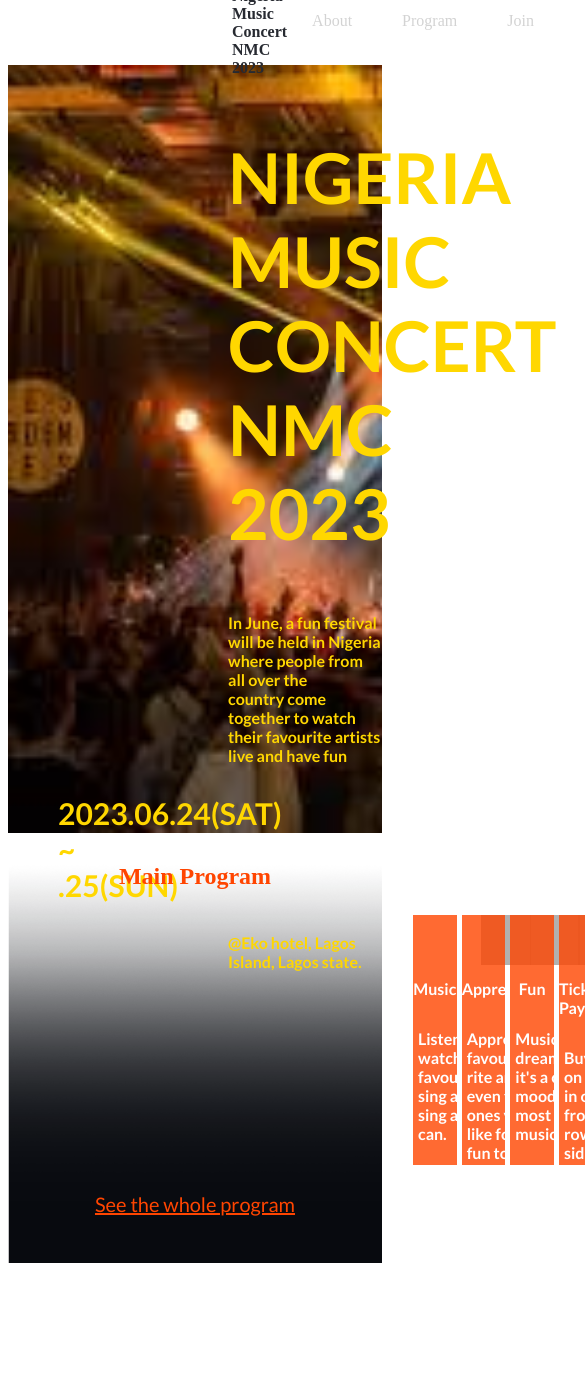
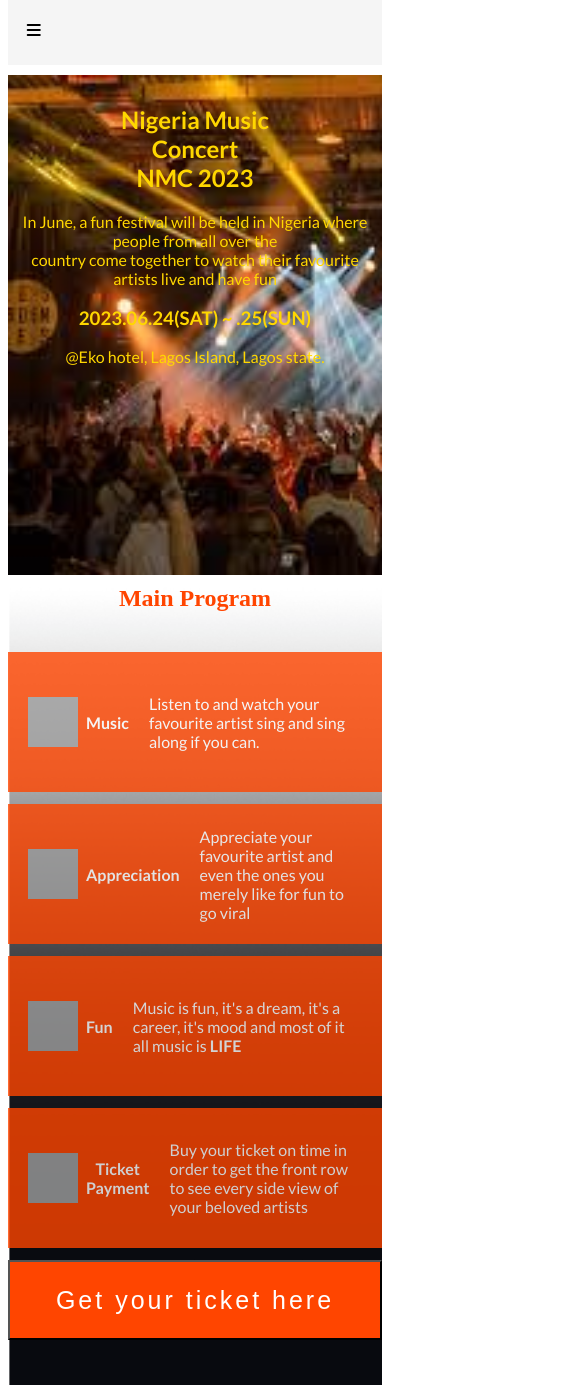
Before and after one commit to fauziyahzeeyah/First-Capstone-project, a website: page index.html in a window 390 px wide. Shown: the top 1393 px of the page, 585 px wide, since content can reach past the window. Before the commit the page ends 1271 px from the top, so only its background shows below. Drawn offline with Linux system fonts and the light colour scheme; grey boxes are pictures that could not be loaded.

Commit message:
Add mobile version

```diff
--- a/index.html
+++ b/index.html
@@ -13,13 +13,41 @@
 </head>
 <body>
   <main>
-    <header>
+    <header class="header">
+      <ul class="container">
+        <nav class="nav">
+          <div class="toggle">
+            <i class="fa-solid fa-bars"></i>
+          </div>
+          <div class="mobile-navigation">
+            <ul>
+              <li>
+                <a href="About.html">About</a>
+              </li>
+              <li>
+                <a href="#">Program</a>
+              </li>
+              <li>
+                <a href="#">Join</a>
+              </li>
+              <li>
+                <a href="#">Sponsor</a>
+              </li>
+              <li>
+                <a href="#">News</a>
+              </li>
+              <li>
+                <a href="#" class="nmc">NMC Campaign</a>
+              </li>
+            </ul>
+          </div>
+      </ul>
         <div class="header-logo"><a href="index.html">Nigeria Music<br>Concert<br>NMC 2023</a></div>
         <nav>
           <div class="header-menu-button" id="hamburger">
             <div><a href="About.html">About</a></div>
             <div><a href="#">Program</a></div>
-            <div><a href="#">Join</a></div>
+            <div><a href="#">Get</a></div>
             <div><a href="#">Sponsor</a></div>
             <div><a href="#">News</a></div>
             <div class="nmc"><a href="#">NMC Campaign</a></div>
@@ -38,25 +66,27 @@
         <div class="first-box-container">
            <img src="https://encrypted-tbn0.gstatic.com/images?q=tbn:ANd9GcR9AVbcC6FbL5n7P1CfZhthd9II_IFnx-y9IaI158MMBb5VEq6A80s83Bf_UmwFTyELcAI&usqp=CAU" alt="mic-logo"><br>
            <h4>Music</h4>
-           <p class="p-graph">Listen to and watch your<br>favourite artist sing and<br>sing along if you can.</p>
+           <p class="p-graph">Listen to and watch your favourite artist sing and sing along if you can.</p>
         </div>
         <div class="second-box-container">
            <img src="https://encrypted-tbn0.gstatic.com/images?q=tbn:ANd9GcR9AVbcC6FbL5n7P1CfZhthd9II_IFnx-y9IaI158MMBb5VEq6A80s83Bf_UmwFTyELcAI&usqp=CAU" alt="mic-logo"><br>
            <h4>Appreciation</h4>
-           <p class="p-graph">Appreciate your favou-<br>rite artist and even the<br>ones you merely like for<br> fun to go viral</p>
+           <p class="p-graph">Appreciate your favourite artist and even the ones you merely like for fun to go viral</p>
         </div>
         <div class="second-box-container">
            <img src="https://encrypted-tbn0.gstatic.com/images?q=tbn:ANd9GcR9AVbcC6FbL5n7P1CfZhthd9II_IFnx-y9IaI158MMBb5VEq6A80s83Bf_UmwFTyELcAI&usqp=CAU" alt="mic-logo"><br>
            <h4>Fun</h4>
-           <p class="p-graph">Music is fun, it's a dream,<br> it's a career, it's mood and<br> most of it all music is <strong>LIFE</strong></p>
+           <p class="p-graph">Music is fun, it's a dream, it's a career, it's mood and most of it all music is <strong>LIFE</strong></p>
         </div>
         <div class="second-box-container">
            <img src="https://encrypted-tbn0.gstatic.com/images?q=tbn:ANd9GcR9AVbcC6FbL5n7P1CfZhthd9II_IFnx-y9IaI158MMBb5VEq6A80s83Bf_UmwFTyELcAI&usqp=CAU" alt="mic-logo"><br>
            <h4>Ticket Payment</h4>
-           <p class="p-graph">Buy your ticket on time<br>in order to get the front<br>row to see every side vie-<br>w of your beloved artists</p>
+           <p class="p-graph">Buy your ticket on time in order to get the front row to see every side view of your beloved artists</p>
         </div>
         </div>
-        <h5><a href="#">See the whole program</a></h5>
+        <!-- mobile version -->
+        <button><a href="#">Get your ticket here</a></button>
+        <h5 class="program"><a href="#">See the whole program</a></h5>
     </section>
     <section id="speakers"></section>
   </main>
--- a/style.css
+++ b/style.css
@@ -1,28 +1,245 @@
 @import url("https://fonts.googleapis.com/css2?family=Lato:wght@400;700;900&display=swap");
 
-@media screen and (max-width: 900px) {
-}
+  html {
+    scroll-behavior: smooth;
+  }
+
+  body {
+    overflow-x: hidden;
+  }
+
+  .header {
+    display: flex;
+    height: 67px;
+    margin-top: -10px;
+    /* justify-content: space-between; */
+    /* align-items: center; */
+    /* padding: 0 15px; */
+    background-color: whitesmoke;
+  }
+
+  .header-logo a {
+    display: none;
+  }
+
+  .header ul {
+    display: flex;
+    flex-direction: row;
+    justify-content: space-between;
+    padding: 1.5em 0;
+  }
+
+  .header ul a {
+    text-decoration: none;
+  }
+
+  .header > ul:first-child a {
+    text-transform: capitalize;
+    font-family: "Lato", sans-serif;
+    font-weight: 700;
+    font-size: 18px;
+    line-height: 20px;
+    color: #d3d3d3;
+  }
+
+  .header .header-menu-button {
+    display: none;
+  }
+
+  .fa-bars {
+    width: 30px;
+    height: 20px;
+    position: relative;
+    text-decoration: none;
+  }
+
+  .mobile-navigation {
+    position: fixed;
+    top: 0;
+    right: 0;
+    padding-left: 1em;
+    background-color: gold;
+    mix-blend-mode: multiply;
+    backdrop-filter: blur(3px);
+    min-width: 100%;
+    height: 100vh;
+    display: none;
+    /* z-index: 999; */
+  }
+
+  .mobile-navigation ul {
+    display: flex;
+    flex-direction: column;
+    gap: 70px;
+  }
+
+  .mobile-navigation ul li {
+    font-weight: 600;
+    line-height: 40px;
+  }
+
+  .mobile-navigation ul:last-child > li a {
+    color: #000;
+    padding: 20px;
+    font-size: 30px;
+  }
+
+  .mobile-navigation ul:last-child > li a:hover {
+    color: orangered;
+  }
+
+  .container {
+    width: 90%;
+    margin: 0 auto;
+  }
+
+  .home-page {
+    background-image: url("./images/music concert bg.jpg");
+    background-repeat: no-repeat;
+    background-size: cover;
+    width: 100%;
+    height: 500px;
+    color: gold;
+    margin-top: 10px;
+  }
+
+  h1 {
+    text-align: center;
+    margin-top: 10px;
+    font-family: "Lato", sans-serif;
+    color: gold;
+    padding-top: 30px;
+  }
+
+  .home-page p {
+    text-align: center;
+    font-family: "Lato", sans-serif;
+    color: gold;
+  }
+
+  .date {
+    text-align: center;
+    color: gold;
+    font-family: "Lato", sans-serif;
+  }
+
+  .main-program {
+    background-image: url("./images/blck bg.png");
+    background-repeat: no-repeat;
+    background-size: cover;
+    color: #fff;
+    height: 800px;
+    width: 100%;
+    margin-top: -20px;
+  }
+
+  img {
+    height: 50px;
+    width: 50px;
+    margin-right: 68px;
+  }
+
+  .main-program h2 {
+    text-align: center;
+    color: orangered;
+    margin-top: 30px;
+  }
+
+  .p-graph {
+    font-family: 'Lato', sans-serif;
+  }
+
+  .first-box-container {
+    height: 100px;
+    max-width: 100%;
+    background-color: orangered;
+    display: flex;
+    flex-direction: row;
+    align-items: center;
+    padding: 20px;
+    opacity: 0.8;
+    margin-top: 40px;
+    margin-bottom: 12px;
+  }
+
+  .second-box-container {
+    height: 100px;
+    max-width: 100%;
+    background-color: orangered;
+    display: flex;
+    flex-direction: row;
+    align-items: center;
+    padding: 20px;
+    opacity: 0.8;
+    margin-bottom: 12px;
+  }
+
+  h4 {
+    text-align: center;
+    font-family: "Lato", sans-serif;
+    margin-left: -60px;
+    padding-right: 20px;
+  }
+
+  .program a {
+    display: none;
+  }
+
+  button {
+    background-color: orangered;
+    height: 80px;
+    width: 100%;
+    margin: auto;
+    text-align: center;
+
+  }
+
+  button a {
+    color: white;
+    font-size: 25px;
+    letter-spacing: 3px;
+    text-decoration: none;
+  }
+
+  button:hover {
+    background-color: white;
+  }
+
+  button a:hover {
+    color: orangered;
+  }
 
 /* desktop version */
 
-@media screen and (max-width: 1728px) {
-  /* home-page section */
+@media screen and (min-width: 768px) {
 
-  header {
+  html {
+    scroll-behavior: smooth;
+  }
+
+  body {
+    overflow-x: hidden;
+  }
+
+  .header-menu-button {
     display: flex;
     height: 67px;
     margin-top: -10px;
     justify-content: space-between;
     align-items: center;
     padding: 0 24px;
-    background-color: #fff;
+    background-color: whitesmoke;
   }
 
   .header-logo {
     margin-left: 200px;
   }
 
-  h5 a {
+  button a {
+    display: none;
+  }
+
+  .program a {
     color: orangered;
     font-family: "Lato", sans-serif;
     font-weight: lighter;
@@ -123,12 +340,6 @@
     margin-left: 68px;
   }
 
-  .container1 img {
-    height: 50px;
-    width: 100px;
-    background-color: grey;
-  }
-
   .main-program {
     background-image: url("./images/blck bg.png");
     background-repeat: no-repeat;
@@ -153,9 +364,9 @@
 
   .first-box-container {
     height: 250px;
-    width: 12%;
+    width: 15%;
     background-color: orangered;
-    margin-left: 400px;
+    margin-left: 200px;
     opacity: 0.8;
   }
 
@@ -174,7 +385,7 @@
 
   .second-box-container {
     height: 250px;
-    width: 12%;
+    width: 15%;
     background-color: orangered;
     margin-left: 5px;
     opacity: 0.8;
@@ -183,8 +394,6 @@
   h5 {
     text-align: center;
   }
-
-  /* about-page section */
 
   .about-page {
     background-image: url("./images/bg 2.jpg");
```
